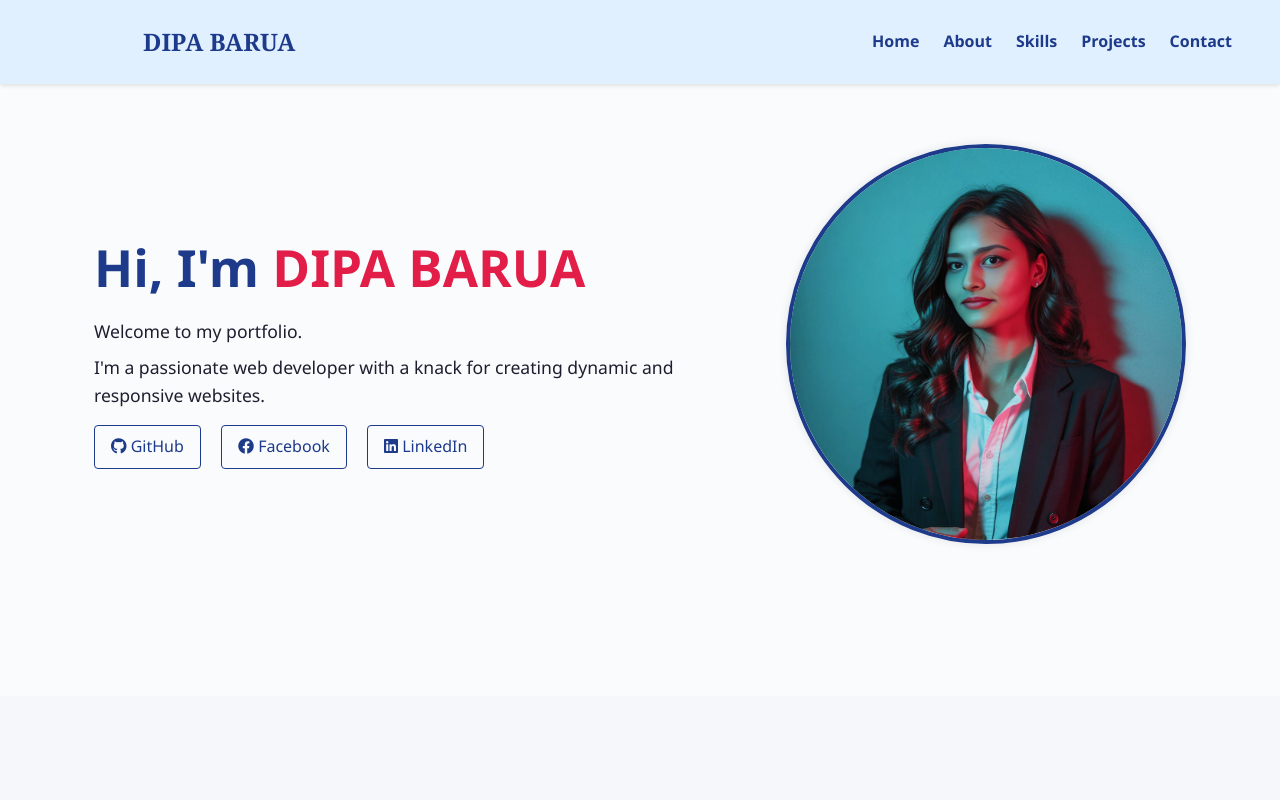
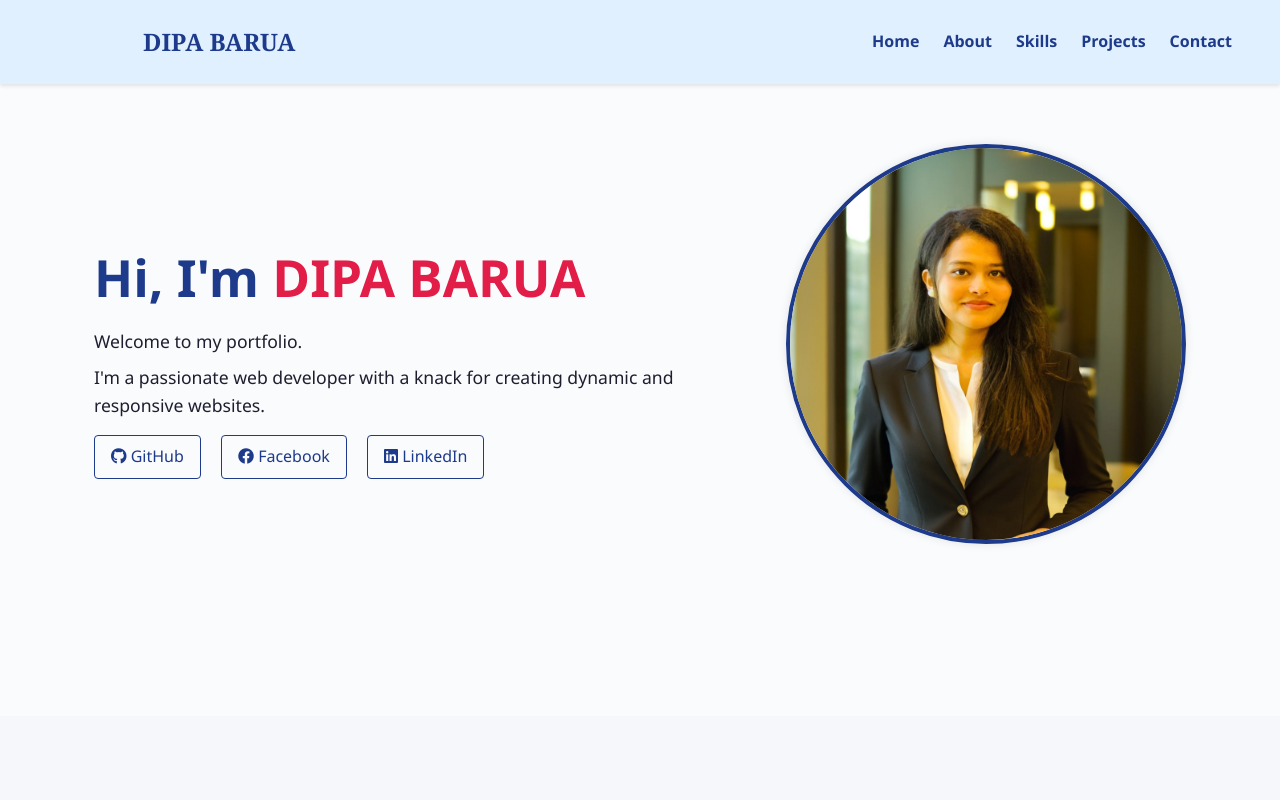
Before and after one commit to dipabarua22/New_Portfolio, a plain HTML site: page index.html in a window 1280 px wide. Shown: the top 800 px of the page. Drawn offline with Linux system fonts and the light colour scheme.

Commit message:
profile pic update

```diff
--- a/index.html
+++ b/index.html
@@ -49,7 +49,7 @@
         </div>
         <!--  profile Image  -->
         <div class="home-img">
-            <img src="images/pp.jpeg" alt="Profile Picture of Dipa" />
+            <img src="images/profile-picture.jpg" alt="Profile Picture of Dipa" />
         </div>
     </section>
 
--- a/style.css
+++ b/style.css
@@ -60,7 +60,7 @@ h3 {
 /* ---- Home ---- */
 .home {
   display: flex;
-  flex-wrap: wrap;
+  flex-wrap: nowrap;
   padding: 9rem 3rem;
   align-items: center;
   justify-content: space-around;
@@ -85,12 +85,18 @@ h3 {
   margin: 0.5rem 0;
   font-size: 1.1rem;
 }
-
+.home img {
+  margin-bottom: 20px;
+}
 .home-img img {
-  max-width: 400px;
+  width: 400px;
+  max-height: 400px;
+  margin-bottom: 20px;
   border-radius: 50%;
   border: 4px solid #1e3a8a;
   box-shadow: 0 0 10px rgba(0, 0, 0, 0.1);
+
+
 }
 
 .social-links a {
```
Also changed, not shown: images/profile-picture.jpg (added).
